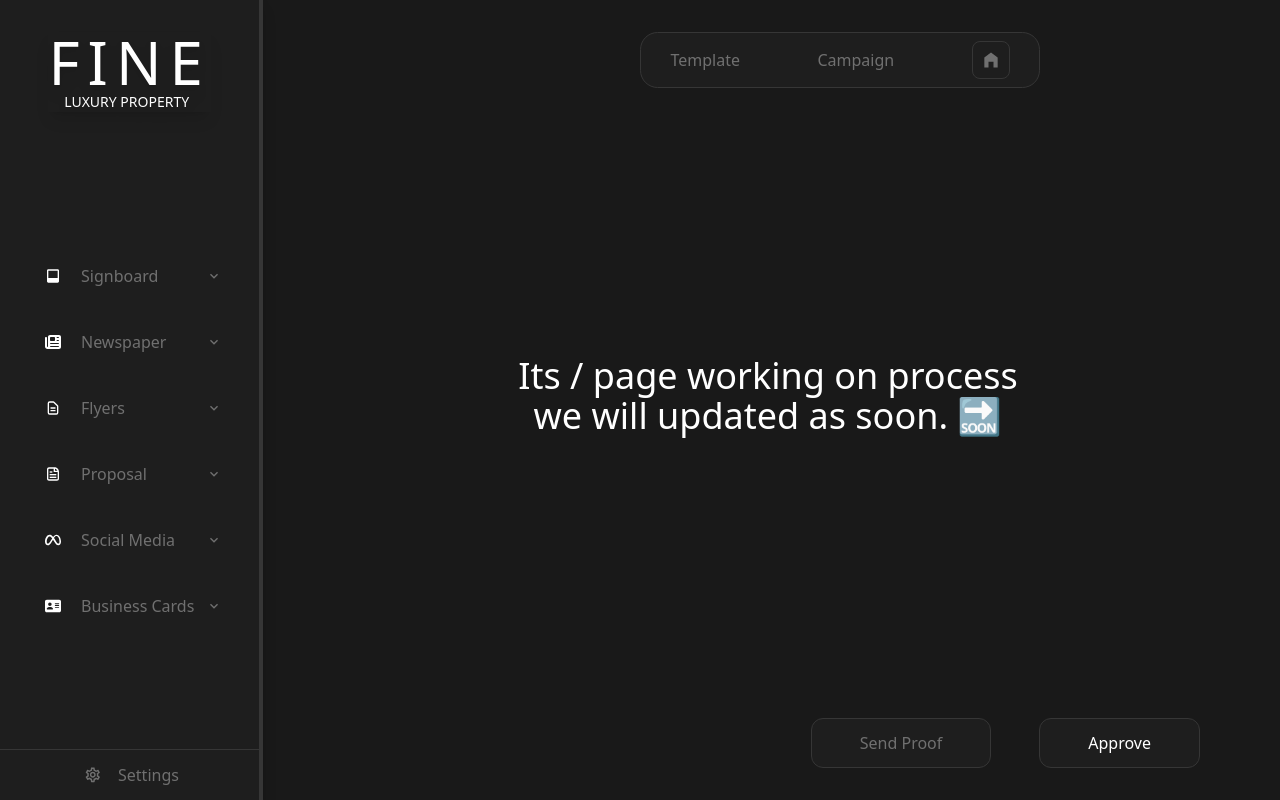
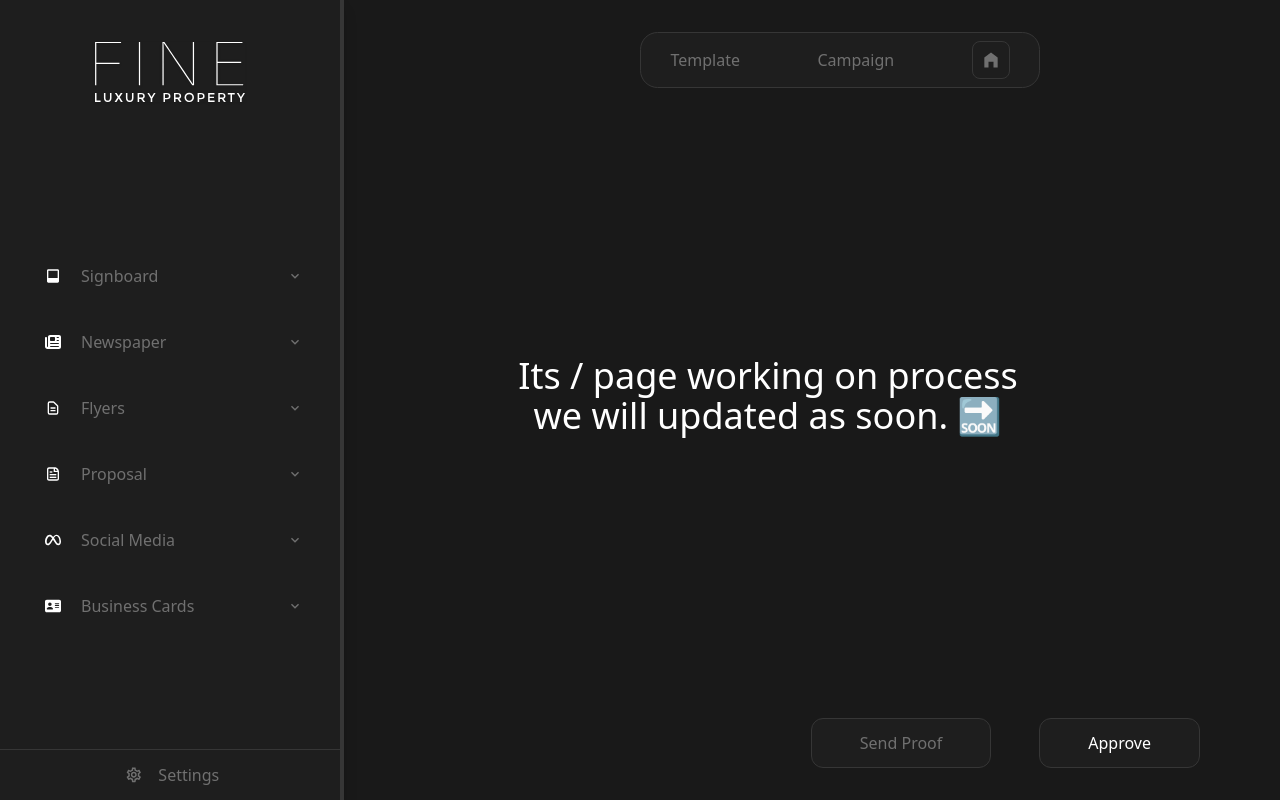
Before and after one commit to yanniro2/fine-app, a Next.js app: page / in a window 1280 px wide. Built offline with nearby package versions, Linux system fonts and the light colour scheme.

Commit message:
logo addes

```diff
--- a/app/Components/Logo.tsx
+++ b/app/Components/Logo.tsx
@@ -1,23 +1,23 @@
 import Link from "next/link";
 import React from "react";
-
+import Image from "next/image";
 type Props = {};
 
 const Logo = (props: Props) => {
   return (
     <div className="uppercase flex flex-col items-center leading-none justify-center text-center p-5 pt-[2rem]">
       <Link href="/" className="flex items-center justify-center">
-        {/* <Image
-            src="/assets/img/fine - logo.svg"
-            alt="logo img"
-            className="w-2/3 drop-shadow shadow"
-            width={100}
-            height={100}
-          /> */}
-        <div className="flex items-center justify-center flex-col text-white text-center w-full drop-shadow-lg shadow-lg">
+        <Image
+          src="/assets/svg/logo.svg"
+          alt="logo img"
+          className="w-2/3 drop-shadow shadow scale-75"
+          width={100}
+          height={100}
+        />
+        {/* <div className="flex items-center justify-center flex-col text-white text-center w-full drop-shadow-lg shadow-lg">
           <h1 className="text-6xl font-light tracking-[8px] font">fine</h1>
           <span className="text-sm -ml-[6px]">luxury property</span>
-        </div>
+        </div> */}
       </Link>
     </div>
   );
```
Also changed, not shown: public/assets/svg/logo.svg (added).
